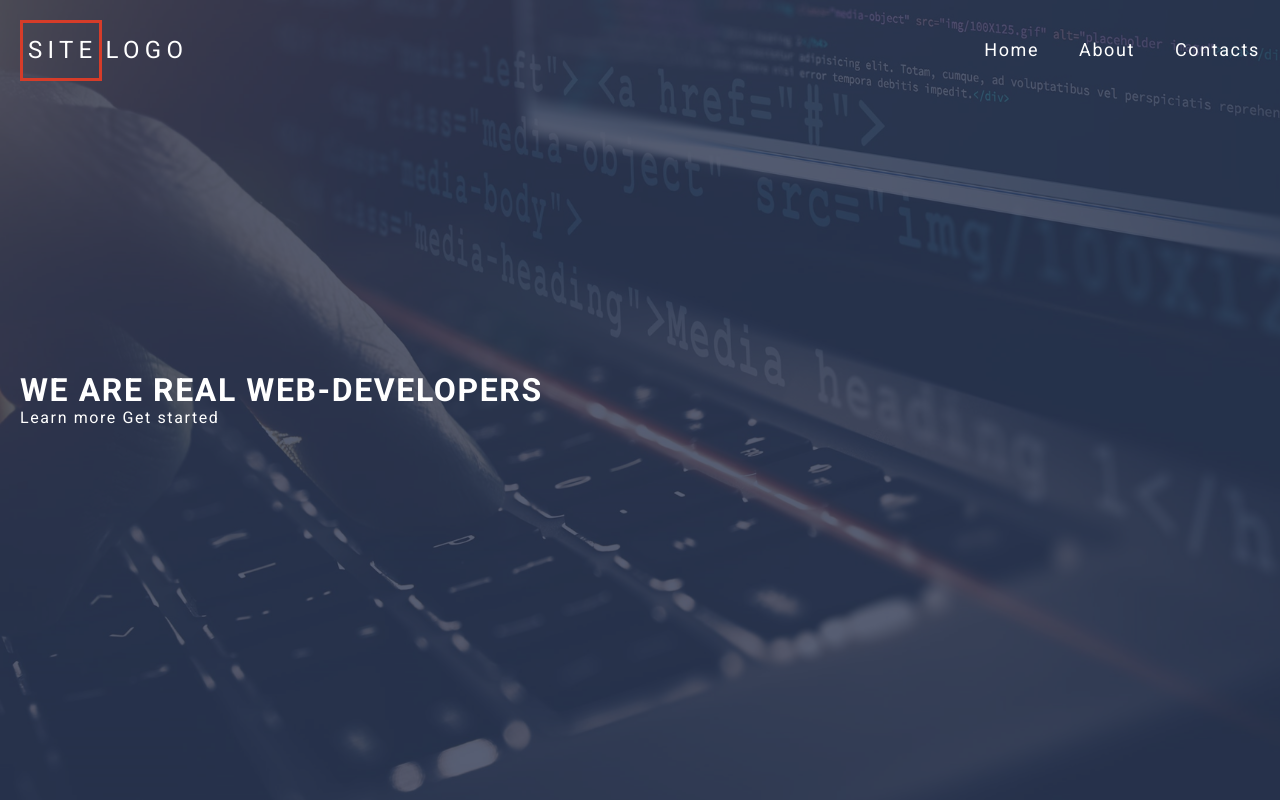
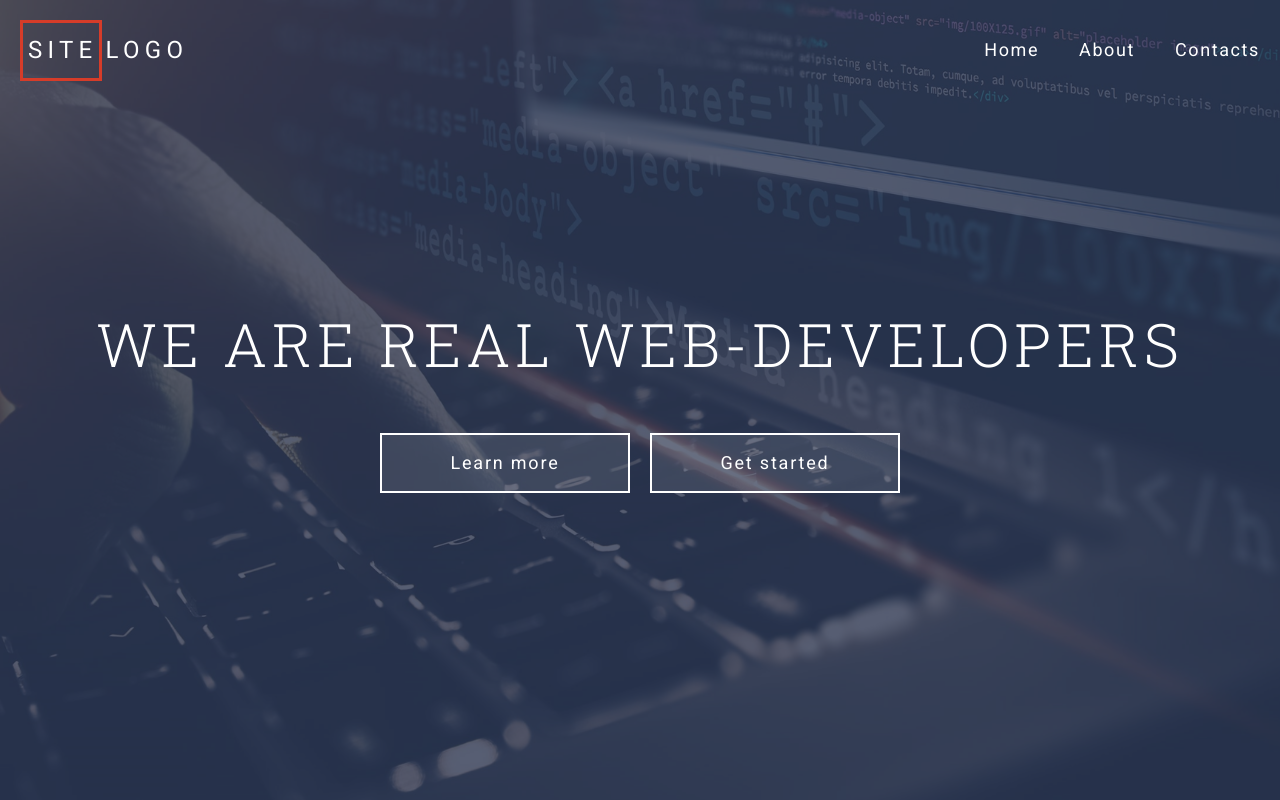
Before and after one commit to SofyaKisliak/grid-template_20211701, a website: page index.html in a window 1280 px wide. Drawn offline with Linux system fonts and the light colour scheme.

Commit message:
стилизация блока header

```diff
--- a/assets/css/style.css
+++ b/assets/css/style.css
@@ -487,10 +487,31 @@ template {
    overflow-y: scroll;
    letter-spacing: 0.1em;
  }
-
+h1{
+  font-family: "Roboto Slab", serif;
+  font-weight: 300;
+  font-size: 3.75rem;
+  letter-spacing: 0.08em;
+  line-height: 1.2em;
+}
 a{
   text-decoration: none;
   color: #ffffff;
+}
+.btn{
+  border: 2px solid #ffffff;
+  min-width: 250px;
+  height: 60px;
+  display: block;
+  text-align: center;
+  font-size: 1.125rem;
+  padding: 18px 20px;
+  background-color: rgba(255, 255, 255, 0.1);
+  letter-spacing: 0.1em;
+  transition: background-color 0.5s;
+}
+.btn:hover{
+  background-color: #d66926;
 }
 
  .header{
@@ -540,15 +561,16 @@ a{
   margin: auto;
  }
 
- .header-logo{
+.header-logo{
   font-size: 1.5rem;
   letter-spacing: 0.22em;
- }
+}
 
- .header-logo__link{
-   display: block;
+.header-logo__link{
+  display: block;
   padding: 20px 20px 20px 0;
- }
+}
+
 
  .header-logo__accent{
     border: 3px solid #d63c29;
@@ -579,7 +601,11 @@ a{
    font-size: 1.125rem;
    padding: 20px;
    display: block;
+   transition: color 0.5s;
  }
+ .header-navbar__link:hover{
+  color: #d66926;
+  }
 
  .header-content{
   position: relative;
@@ -587,5 +613,13 @@ a{
 
  }
  .header-content__title{
-   margin: 0;
+   margin: 0 0 53px 0;
+   text-align: center;
  }
+ .header-content__buttons{
+   display: flex;
+   justify-content: center;
+ }
+ .header-content__buttons .btn:first-of-type{
+    margin-right: 20px;
+ }
```
